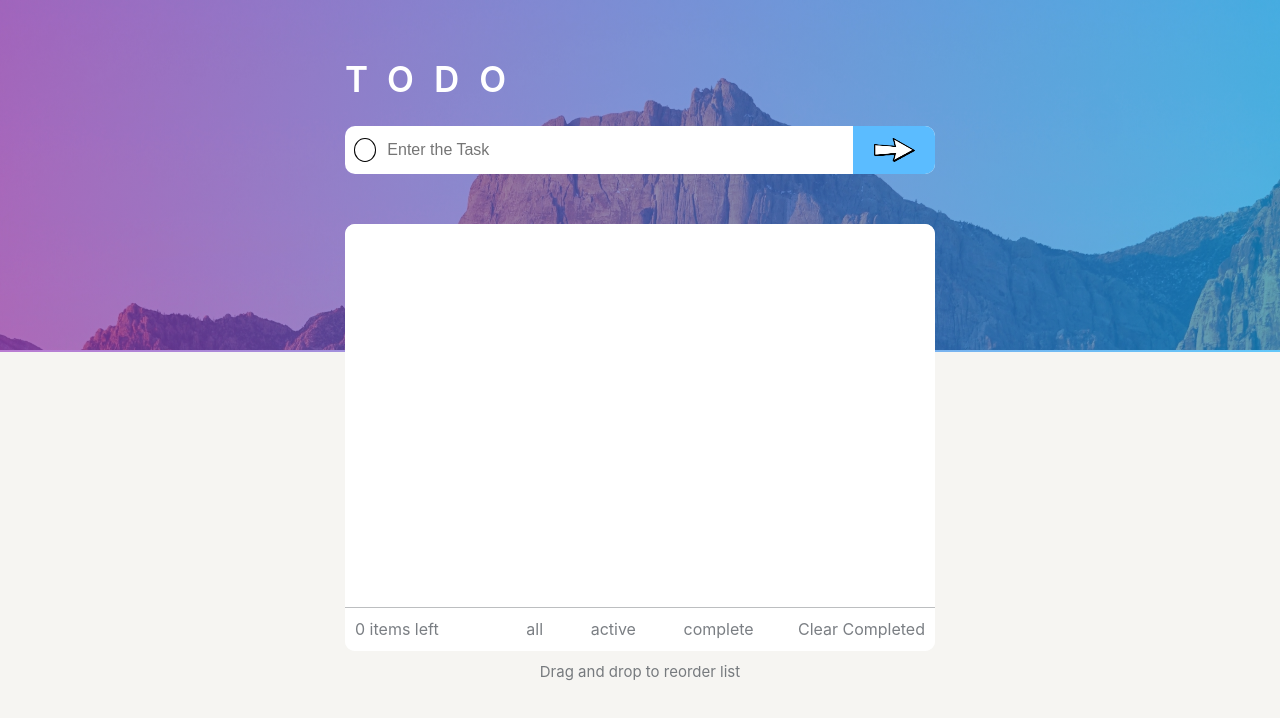
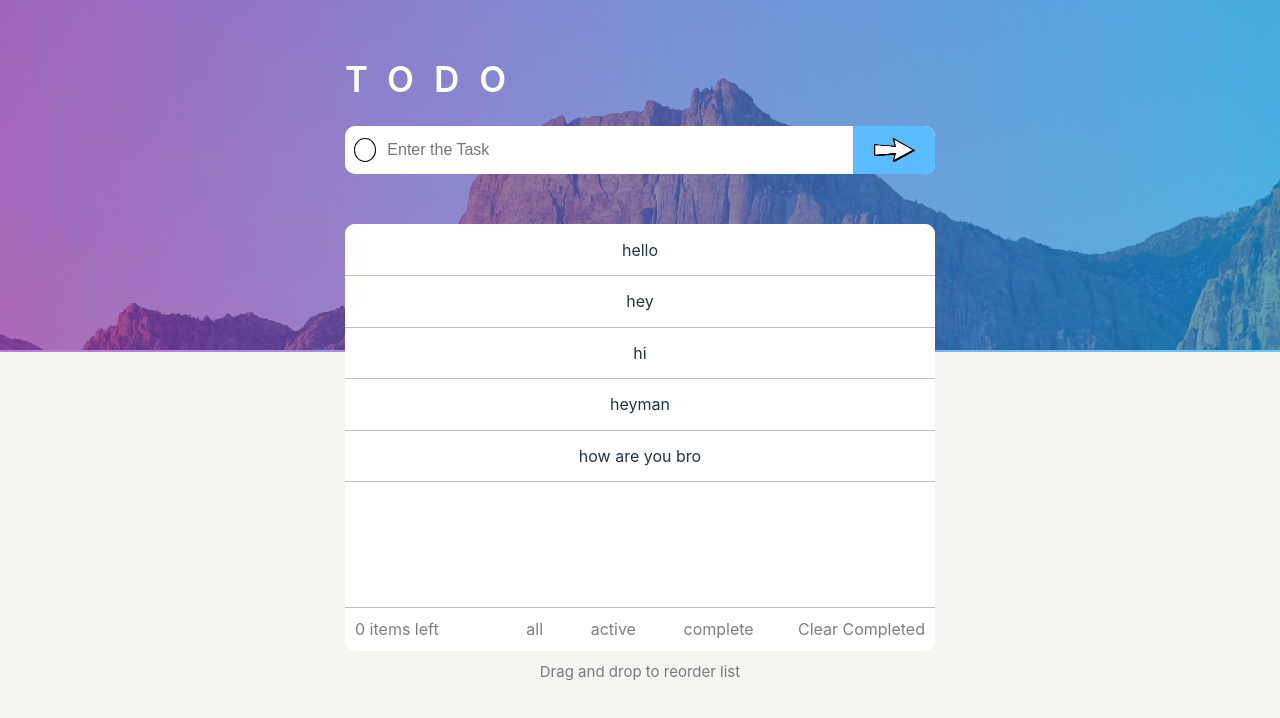
Before and after one commit to sandeepsreekumar4067/TypeScript-React-Todo-App, a React (Vite) app: page / in a window 1280 px wide. Shown: the top 718 px of the page. Built offline with nearby package versions, Linux system fonts and the light colour scheme.

Commit message:
did some sprinkle of backend

```diff
--- a/src/components/interface.tsx
+++ b/src/components/interface.tsx
@@ -3,10 +3,11 @@ import backgroudimage from '../assets/backgroundmountain3.jpg';
 import '../style/interface.css';
 import tickMark from '../assets/checkmark-512.png'
 import arrow from '../assets/arrow.png'
+import Tasklist from "./tasklist";
 
 const Interface: FC = () => {
     const [isChecked, setIsChecked] = useState<boolean>(false);
-    const [itemlist,additemlist] = useState<string>('')
+    const [itemlist,additemlist] = useState(["hello","hey","hi","heyman","how are you bro"])
     const [value,setValue] = useState<string>('')
     const [itemCount,setItemCount] = useState<number>(0)
     const handleValueChange = (event:ChangeEvent<HTMLInputElement>)=>{
@@ -34,7 +35,7 @@ const Interface: FC = () => {
                     </div>
                     <div className="task-container">
                         <div className="task-list">
-
+                            <Tasklist itemlist={itemlist} />
                         </div>
                         <div className="task-details">
                             <div className="item-left">
--- /dev/null
+++ b/src/components/tasklist.tsx
@@ -0,0 +1,19 @@
+import '../style/tasklist.css';
+import { FC } from 'react';
+
+interface TasklistProps {
+    itemlist: string[]; // Assuming itemList is an array of strings
+}
+
+const Tasklist: FC<TasklistProps> = (props) => {
+    const tasklist = props.itemlist;
+    return (
+        tasklist.map((task,index)=>(
+            <div className="tasks" key={index}>
+                {task}
+            </div>
+        ))
+     );
+}
+
+export default Tasklist;
--- a/src/style/interface.css
+++ b/src/style/interface.css
@@ -132,6 +132,7 @@ body {
     height: 90%;
     width: 100%;
     display: flex;
+    flex-direction: column;
     border-top-left-radius: 10px;
     border-top-right-radius: 10px;
     border-bottom: 1px solid rgb(34, 40, 49,0.3);
--- /dev/null
+++ b/src/style/tasklist.css
@@ -0,0 +1,9 @@
+.tasks{
+    width:570px ;
+    height: 8%;
+    display: flex;
+    align-items: center;
+    justify-content: center;
+    padding: 10px;
+    border-bottom: 1px solid rgb(34, 40, 49,0.3);
+}
```
